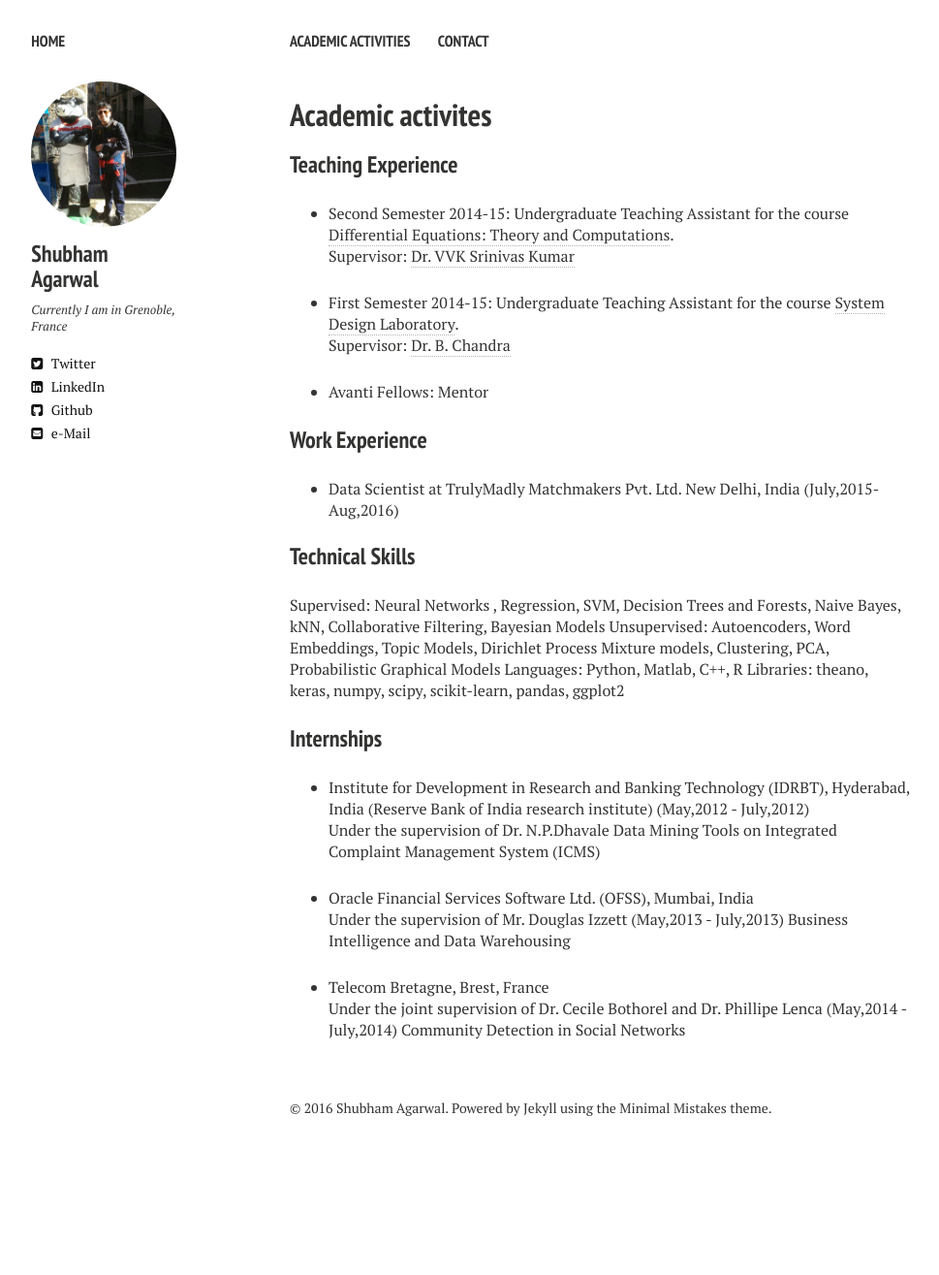
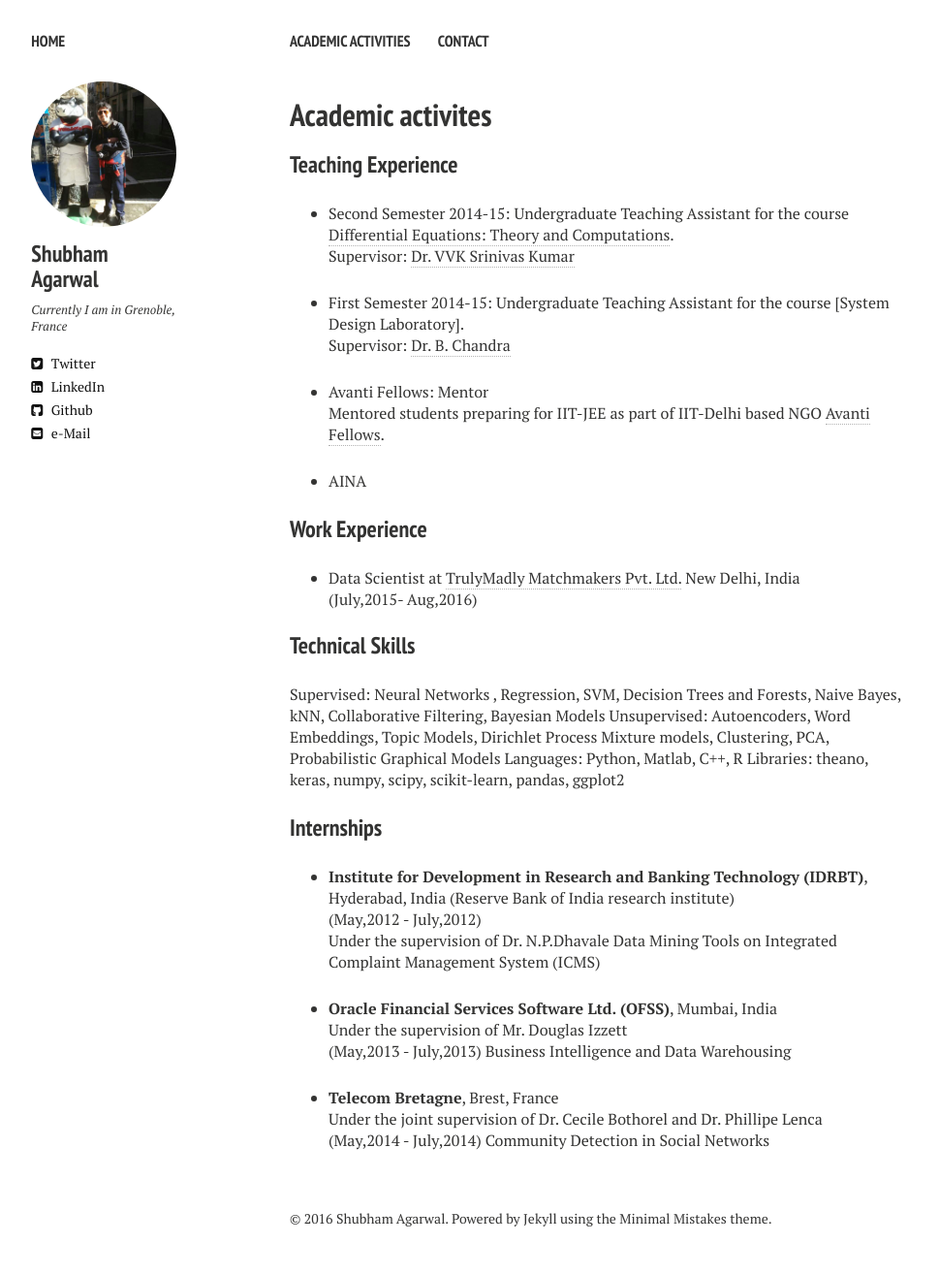
Before and after one commit to shubhamagarwal92/shubhamagarwal92.github.io, a Jekyll site: the page built from academic_activities.md, in a window 1280 px wide. Shown: the whole page at 97% size, without its empty margins (21-990 px from the left). Built offline with Jekyll 4.4.1, drawn with Linux system fonts in a browser that asks for light colours; nearby versions of some CDN libraries; before the commit the page ends 1201 px from its top, so only the background shows below that.

Commit message:
updating info

```diff
--- a/academic_activities.md
+++ b/academic_activities.md
@@ -8,23 +8,25 @@ comments: false
 ---
 
 
-
-
-
 ### Teaching Experience
 
 * Second Semester 2014-15: Undergraduate Teaching Assistant for the course [Differential Equations: Theory and Computations](http://web.iitd.ac.in/~vvksrini/Oldhomepage/).
 <br />Supervisor: [Dr. VVK Srinivas Kumar](web.iitd.ac.in/~vvksrini/)
 
-* First Semester 2014-15: Undergraduate Teaching Assistant for the course [System Design Laboratory](http://web.iitd.ac.in/~vvksrini/Oldhomepage/).
-<br />Supervisor: [Dr. B. Chandra](web.iitd.ac.in/~vvksrini/)
+* First Semester 2014-15: Undergraduate Teaching Assistant for the course [System Design Laboratory].
+<br />Supervisor: [Dr. B. Chandra](http://maths.iitd.ac.in/people/faculty/bchandra.php#)
 
 * Avanti Fellows: Mentor
+<br /> Mentored students preparing for IIT-JEE as part of IIT-Delhi based NGO [Avanti Fellows](http://avantifellows.org/).
+
+* AINA
+<br />
 
 ### Work Experience
 
-* Data Scientist at TrulyMadly Matchmakers Pvt. Ltd.
+* Data Scientist at [TrulyMadly Matchmakers Pvt. Ltd.](http://trulymadly.com/)
 New Delhi, India
+<br />
 (July,2015- Aug,2016)
 
 ### Technical Skills
@@ -36,18 +38,20 @@ Libraries: theano, keras, numpy, scipy, scikit-learn, pandas, ggplot2
 
 ### Internships
 
-* Institute for Development in Research and Banking Technology (IDRBT), Hyderabad, India
+* <strong>Institute for Development in Research and Banking Technology (IDRBT)</strong>, Hyderabad, India
 (Reserve Bank of India research institute)
+<br />
 (May,2012 - July,2012)
 <br />Under the supervision of Dr. N.P.Dhavale
 Data Mining Tools on Integrated Complaint Management System (ICMS)
 
-* Oracle Financial Services Software Ltd. (OFSS), Mumbai, India
+* <strong>Oracle Financial Services Software Ltd. (OFSS)</strong>, Mumbai, India
 <br /> Under the supervision of Mr. Douglas Izzett
+<br />
 (May,2013 - July,2013)
 Business Intelligence and Data Warehousing
 
-* Telecom Bretagne, Brest, France
+* <strong>Telecom Bretagne</strong>, Brest, France
 <br /> Under the joint supervision of Dr. Cecile Bothorel and Dr. Phillipe Lenca
-(May,2014 - July,2014)
+<br />(May,2014 - July,2014)
 Community Detection in Social Networks
```
Also changed, not shown: contact.md (+11 -5 lines), index.md (+10 -2 lines).
